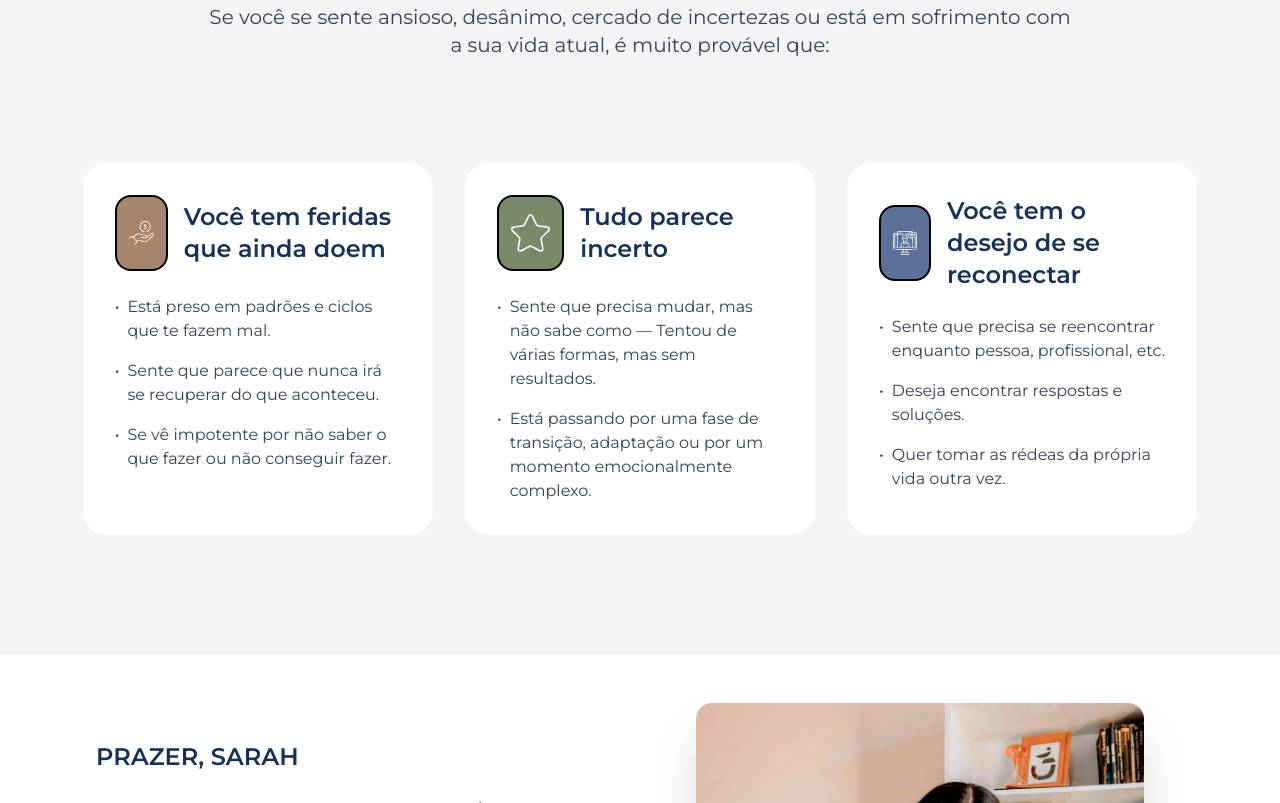
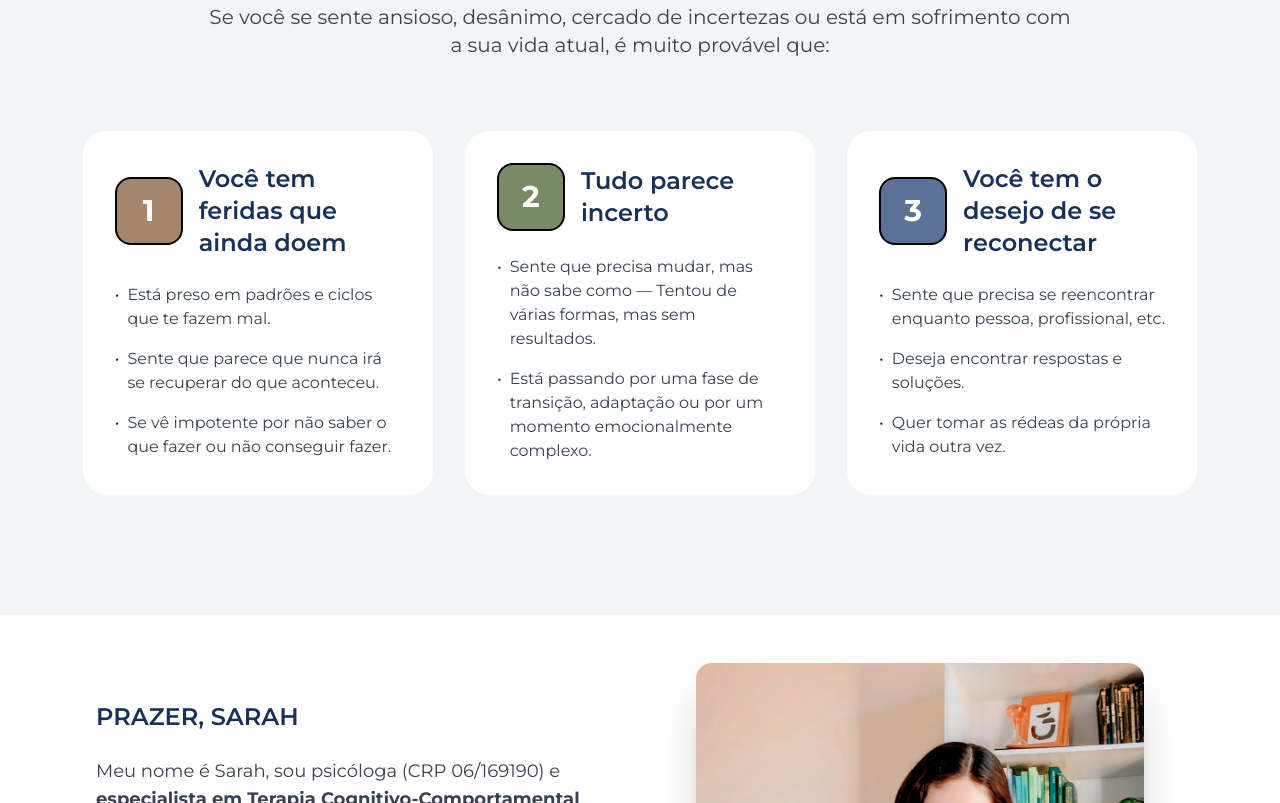
Before and after one commit to neoshinesnh/psi-sarah-todaro-webpage, a website: page index.html in a window 1280 px wide. Shown: the part 957-1760 px from the top of the page. Drawn offline with Linux system fonts and the light colour scheme.

Commit message:
Remove unused SVG icons and update index.html to replace icons with text placeholders; add new utility classes for margin and padding in style-115.css

```diff
--- a/index.html
+++ b/index.html
@@ -553,7 +553,7 @@
           class="flex flex-col items-center justify-center py-20 px-4 bg-gray-100"
         >
           <!-- Texto Introdutório -->
-          <div class="max-w-4xl mx-auto text-center mb-16 px-4">
+          <div class="max-w-4xl mx-auto text-center mb-8 px-4">
             <p class="text-lg md:text-xl leading-relaxed text-gray-700">
               Se você se sente ansioso, desânimo, cercado de incertezas ou está
               em sofrimento com a sua vida atual, é muito provável que:<br
@@ -570,16 +570,17 @@
                 >
                   <div class="flex items-center mb-6">
                     <div
-                      class="p-3 rounded-2xl border-2 border-black"
-                      style="background-color: #a5866c"
+                      class="p-8 rounded-2xl border-2 border-black flex items-center justify-center"
+                      style="
+                        background-color: #a5866c;
+                        width: 48px;
+                        height: 48px;
+                      "
                     >
-                      <img
-                        width="40"
-                        height="48"
-                        class="w-12 h-12 filter brightness-0 invert"
-                        src="./assets/icons/benefits.svg"
-                        alt="Ícone de Benefícios"
-                      />
+                      <span
+                        class="text-white p-7 text-3xl font-bold w-8 h-8 flex items-center justify-center"
+                        >1</span
+                      >
                     </div>
                     <h2 class="font-semibold text-2xl text-my-blue ml-4">
                       Você tem feridas que ainda doem
@@ -615,16 +616,17 @@
                 >
                   <div class="flex items-center mb-6">
                     <div
-                      class="p-3 rounded-2xl border-2 border-black"
-                      style="background-color: #798a69"
+                      class="p-8 rounded-2xl border-2 border-black flex items-center justify-center"
+                      style="
+                        background-color: #798a69;
+                        width: 48px;
+                        height: 48px;
+                      "
                     >
-                      <img
-                        width="40"
-                        height="48"
-                        class="w-12 h-12 filter brightness-0 invert"
-                        src="./assets/icons/star.svg"
-                        alt="Ícone de Diferencial"
-                      />
+                      <span
+                        class="text-white text-3xl font-bold w-8 h-8 flex items-center justify-center"
+                        >2</span
+                      >
                     </div>
                     <h2 class="font-semibold text-2xl text-my-blue ml-4">
                       Tudo parece incerto
@@ -654,16 +656,17 @@
                 >
                   <div class="flex items-center mb-6">
                     <div
-                      class="p-3 rounded-2xl border-2 border-black"
-                      style="background-color: #5c7197"
+                      class="p-8 rounded-2xl border-2 border-black flex items-center justify-center"
+                      style="
+                        background-color: #5c7197;
+                        width: 48px;
+                        height: 48px;
+                      "
                     >
-                      <img
-                        width="40"
-                        height="48"
-                        class="w-12 h-12 filter brightness-0 invert"
-                        src="./assets/icons/aula-online.svg"
-                        alt="Ícone de Online"
-                      />
+                      <span
+                        class="text-white text-3xl font-bold w-8 h-8 flex items-center justify-center"
+                        >3</span
+                      >
                     </div>
                     <h2 class="font-semibold text-2xl text-my-blue ml-4">
                       Você tem o desejo de se reconectar
```
Also changed, not shown: assets/icons/aula-online.svg (deleted), assets/icons/benefits.svg (deleted), assets/icons/facebook.svg (deleted), assets/icons/money.svg (deleted), assets/icons/search.svg (deleted), assets/icons/star.svg (deleted), public/style-115.css.
